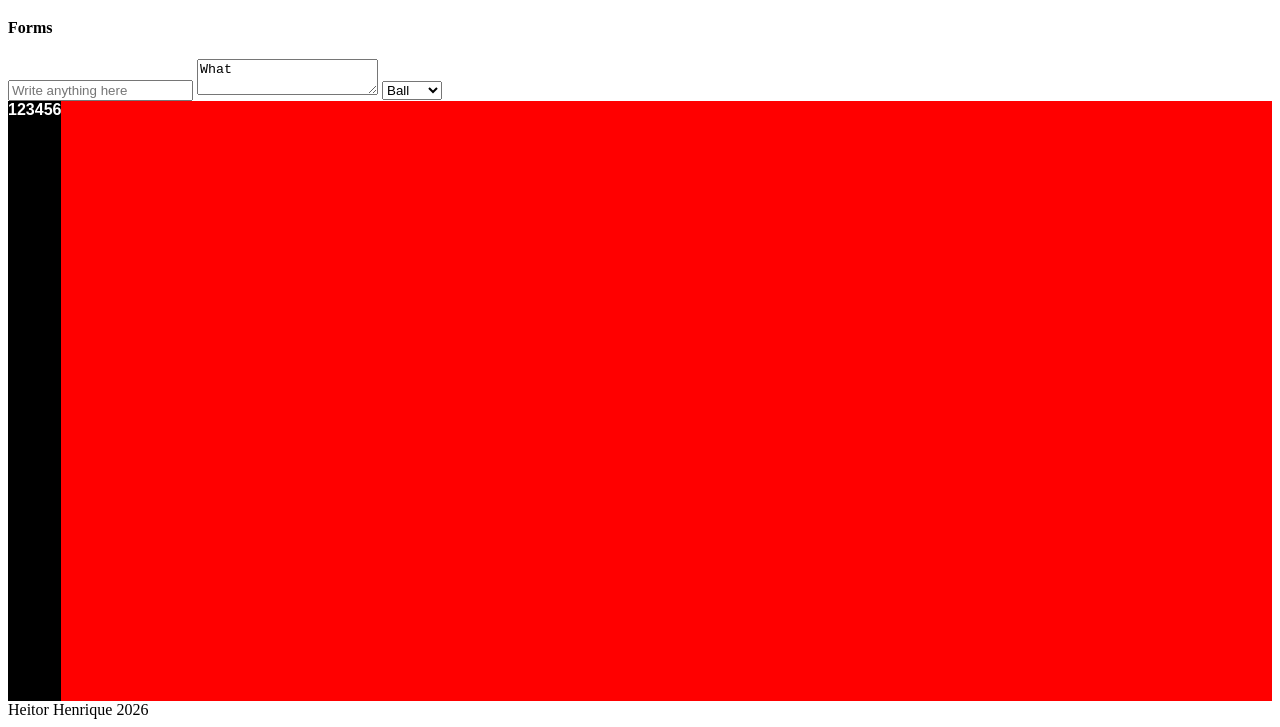
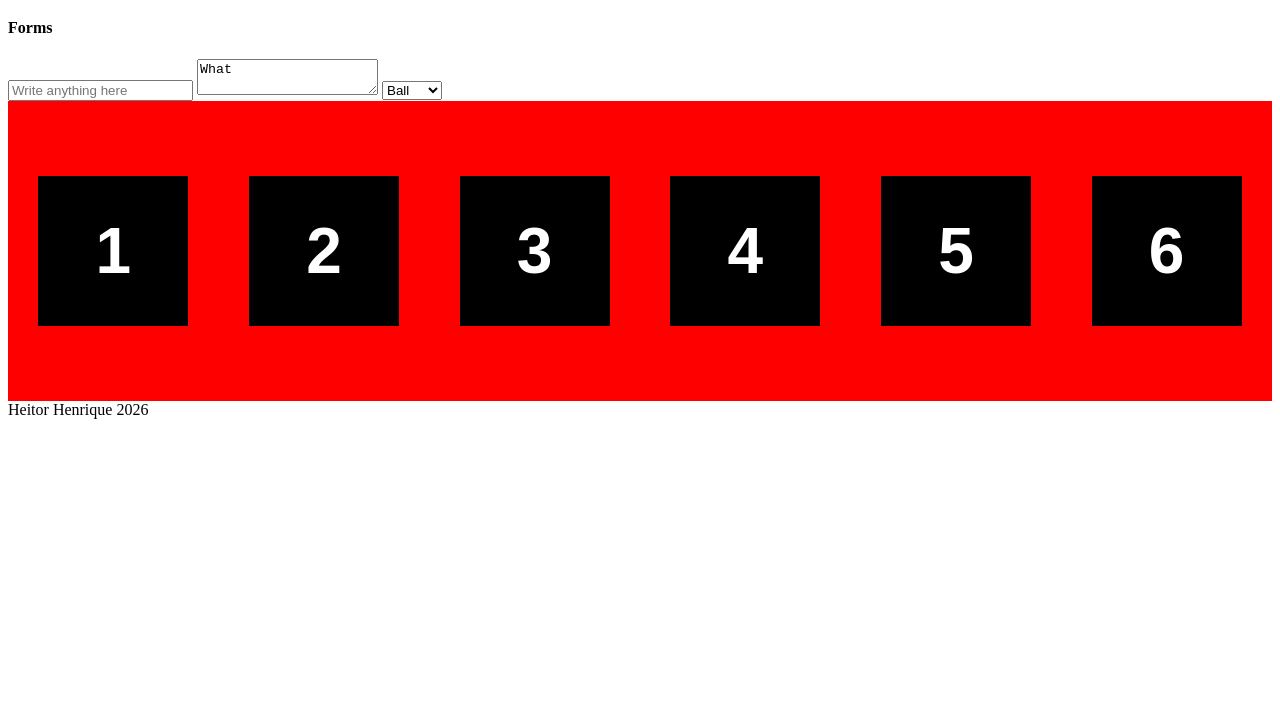
Before and after one commit to HeitorHMA/JavaScript-Revision, a plain HTML site: page HTML/index.html in a window 1280 px wide. Shown: the part 1074-1801 px from the top of the page. After the commit the page ends 1501 px from the top, so only its background shows below. Drawn offline with Linux system fonts and the light colour scheme.

Commit message:
feat: give more details and propierties to the divs inside the website, testing flexbox

```diff
--- a/HTML/style.css
+++ b/HTML/style.css
@@ -27,13 +27,20 @@ img {
 .divContent {
   background-color: black;
   display: flex;
+  align-items: center;
+  justify-content: center;
+  font-family: Arial, Helvetica, sans-serif;
+  color: white;
+  font-size: 64px;
+  font-weight: bold;
+  height: 150px;
+  width: 150px;
 }
 #flexDivContainer {
   background-color: red;
   width: auto;
-  height: 600px;
+  height: 300px;
   display: flex;
-  font-family: Arial, Helvetica, sans-serif;
-  color: white;
-  font-weight: bold;
+  justify-content: space-around;
+  align-items: center;
 }
```
